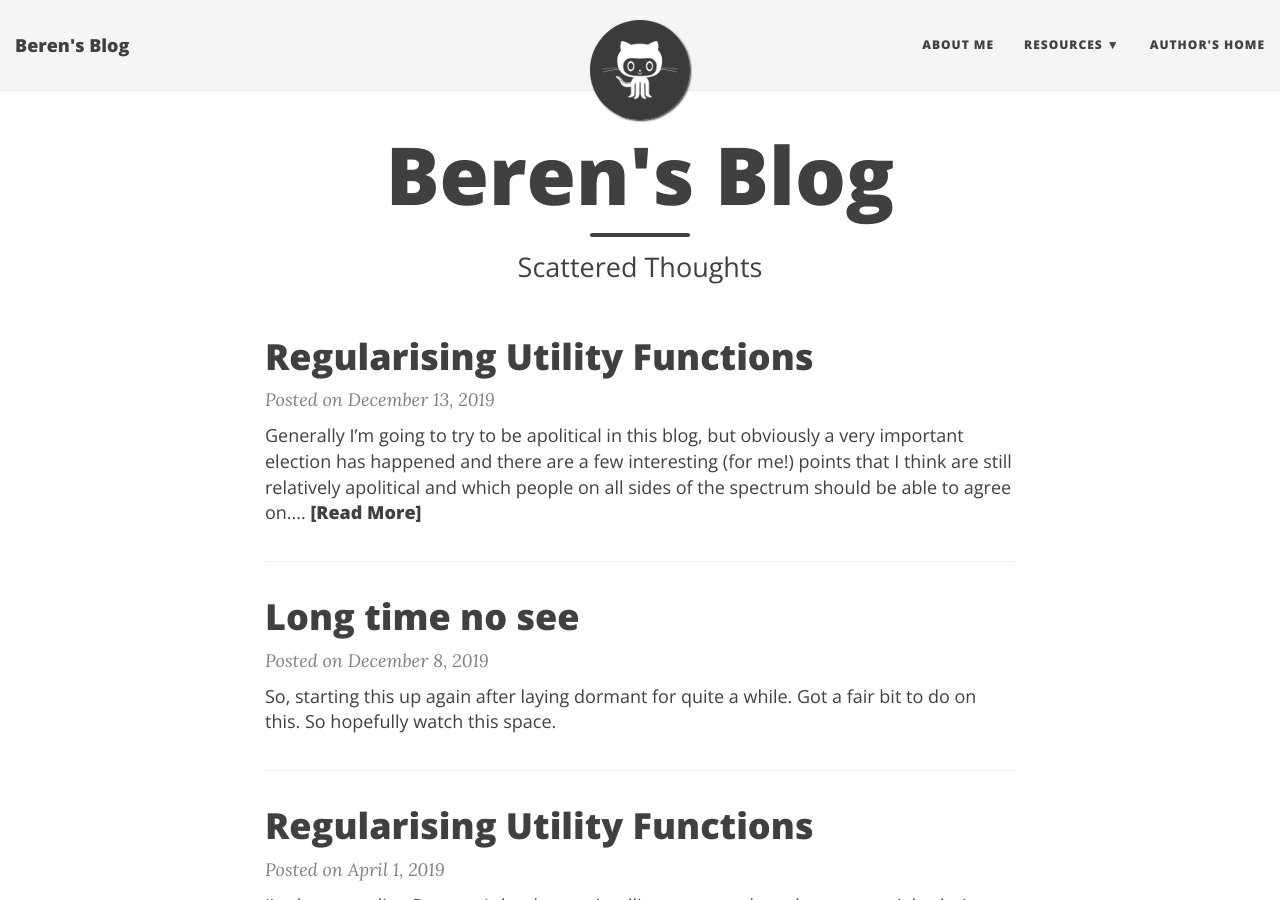
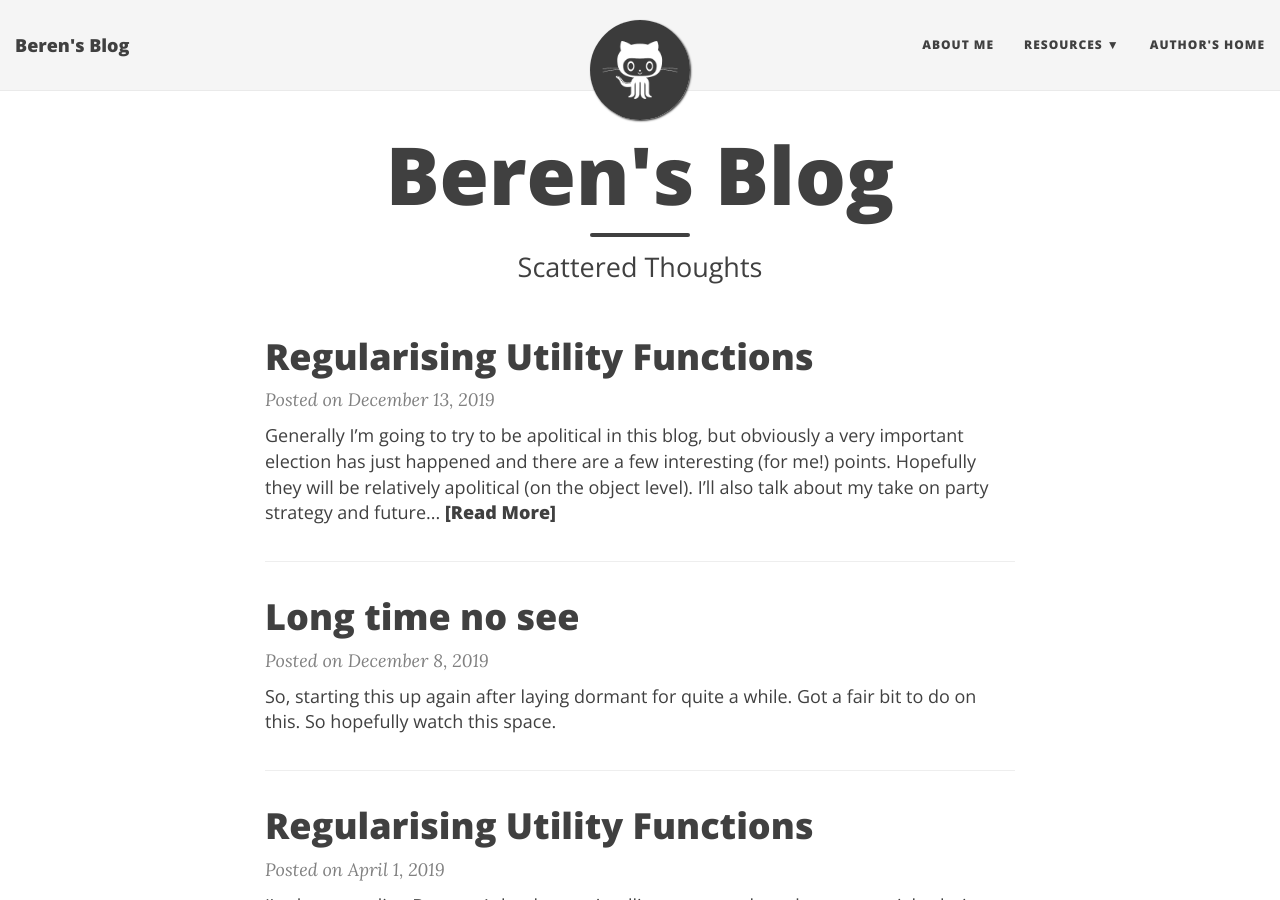
Before and after one commit to BerenMillidge/BerenMillidge.github.io, a Jekyll site: the page built from index.html, in a window 1280 px wide and 900 px high. Built offline with Jekyll 4.4.1, drawn with Linux system fonts in a browser that asks for light colours; nearby versions of some CDN libraries; the list of posts is cut into pages by our own code; some of the changed lines change nothing that is shown.

Commit message:
Update 2019-12-13-Thoughts-On-The-Election.md

```diff
--- a/_posts/2019-12-13-Thoughts-On-The-Election.md
+++ b/_posts/2019-12-13-Thoughts-On-The-Election.md
@@ -3,16 +3,14 @@
 title: "Regularising Utility Functions"
 ---
 
-Generally I'm going to try to be apolitical in this blog, but obviously a very important election has happened and there are a few interesting (for me!) points
-that I think are still relatively apolitical and which people on all sides of the spectrum should be able to agree on. I'll also talk about my take on party strategy and future
-for all sides in a hopefully relatively unbiased way.
+Generally I'm going to try to be apolitical in this blog, but obviously a very important election has just happened and there are a few interesting (for me!) points. Hopefully they will be relatively apolitical (on the object level). I'll also talk about my take on party strategy and future for all sides in a hopefully relatively unbiased way.
 
 Anyhow, what is interesting in my opinion about this election is the following:
 
 1.) The relative lack of party loyalty. What has surprised me the most is the massive conservative successes in the north/midlands in leave voting constituencies.
-Of course that was their strategy all along, and it is a huge vindication of that strategy (which dominic cummings has been planning since 2015 (-/cite!). What is impressive is that it actually worked.
+Of course that was their strategy all along, and it is a huge vindication of that strategy which Dominic Cummings has been planning at least [since 2014](https://dominiccummings.com/2014/06/30/my-report-for-business-for-britain-on-the-dynamics-of-the-debate-over-the-eu-and-a-small-but-telling-process-point-on-the-eu/)
 This means that voters are actually much more swayable than we generally think. Voters typically aren't voting out of blind loyalty. A strong campaign on a polarised wedge issue that voters care about
-can actually shift them to another party, even one that used to be anathema. Neither the home-counties tory, nor the post industrial working class labour voter are forever bound to their party.
+can actually shift them to another party, even one that used to be anathema. Neither the home-counties Tory, nor the post-industrial working-class Labour voter are forever bound to their party.
 Everyone in that sense is persuadable and votes on issues. This is actually a really good sign for democracy, in my opinion.
 
 2.) Realignment around urban/rural. This is the second biggest story. Remaining Labour and Lib-dem seats seem to be largely urban/student populations and not working class heartlands (by and by large).
@@ -21,48 +19,37 @@
 Boris Johnson's speech today in front of a banner with the "People's Government" seems emblematic of this.
 
 3.) There is actually a substantial majority in England for socially-conservative, fiscally liberal politics which had, in fact, been untapped for at least a decade.
-This is something I've been thinking about since 2014 when it was obvious then. It is not clear what Labour/Lib-dems can do to defeat this coalition in the immediate future, if the Tories manage to hold it together
-I think we are seeing a realignment here which will last for a political "epoch" (probably about 15-25 years). The split has been simmering for a while (at least since early 2010s) and has now become a widely acknowledged reality.
+This is something I've been thinking about since 2013-2014 when it was obvious then. It is not clear what Labour/Lib-dems can do to defeat this coalition in the immediate future, if the Tories manage to hold it together. I think we are seeing a realignment here which will last for a political "epoch" (probably about 15-25 years). The split has been simmering for a while (at least since early 2010s) and has now become a widely acknowledged reality.
 
-This also means that there isn't any real sort of efficient market in politics. There are potentially large interest group/vote coalitions that are going untapped, despite
-what seems to be large incentives for tapping them. That is interesting and it's worth pondering on why this is. Why is the "vote-market" less efficient than regular markets in this regard?
+This also means that there isn't any real sort of efficient market in politics. There are potentially large interest group/vote coalitions that are going untapped, despite what seems to be large incentives for tapping them. That is interesting and it's worth pondering on why this is. Why is the "vote-market" less efficient than regular markets in this regard?
 
 4.) Huge polarisation between Scotland and England. Independence is more likely if the SNP push for it although Tories are in a good position to say no. To keep the union together fundamentally a conciliatory policy towards understanding Scottish grievances
-plus a successful Brexit are likely necessary in the hope that the issue would slowly ebb away over time. Delay benefits the Tories here. I predict that if Brexit is not that damaging and no major economic crash then we will see a slow reduction of partisanship and polarisation,
-and active demands for Scottish independence will ebb.
+plus a successful Brexit are likely necessary in the hope that the issue would slowly ebb away over time. Delay benefits the Tories here. I predict that if Brexit is not that damaging and no major economic crash then we will see a slow reduction of partisanship and polarisation, and active demands for Scottish independence will ebb.
 
-5.) The importance of vote-splitting. Labour and the Lib-dems got hurt quite a bit by splitting their vote in many constituencies. The tories vs brexit party also got hurt, but I suspect less.
-The electoral pact between tories and brexit party is likely a significant part in their victory. It was a tactical mistake for Labour and the Lib-Dems not to agree a similar pact, and also for the Tories and Brexit party not to
-have extended their pact to cover all seats.
+5.) The importance of vote-splitting. Labour and the Lib-dems got hurt quite a bit by splitting their vote in many constituencies. The tories vs brexit party also got hurt, but I suspect less. The electoral pact between tories and brexit party is likely a significant part in their victory in the North and West-Midlands. It was a tactical mistake for Labour and the Lib-Dems not to agree a similar pact, and also for the Tories and Brexit party not to have extended their pact to cover all seats instead of just previously Tory seats.
 
-6.) There is clearly a stable (if slight) majority in England for Brexit. This has not changed since 2016. Despite the rhetoric before the election about the second referendum and people
-"realizing their mistake". This largely does not appear to have happened. This is likely because Brexit is fundamentally a values question and not an economic question.
-Ultimately it doesn't matter at all whether the 350m figure is correct or not. It's symbolic of values. The actual economic numbers are something nobody on either side really cares about.
+6.) There is clearly a stable (if slight) majority in England for Brexit. This has not changed since 2016. Despite the rhetoric before the election about the second referendum and people "realizing their mistake". This largely does not appear to have happened. This is likely because Brexit is fundamentally a values question and not an economic question. Ultimately it doesn't matter at all whether the 350m figure is correct or not. It's symbolic of values. The actual economic numbers are something nobody on either side really cares about.
 
-I think we have seen the now substantial realignment which will last for the next political epoch. In britain populism has effectively won enough to establish itself
-inside a major party. Now the realignment will occur I expect the current political fervour to start dying down again soon and getting back to normal, even if it's a very different
-(and largely unthinkable) from the perspective on 2015.
+I think we have seen the now substantial realignment which will last for the next political epoch. In britain populism has effectively won enough to establish itself inside a major party. Now the realignment will occur I expect the current political fervour to start dying down again soon and getting back to normal, even if it's a very different (and largely unthinkable) from the perspective on 2015.
 
-7.) How fast major political realignments can occur. The past 4 years would have been essentially unimaginable to somebody in the mainstream of 2015.
-It certainly took me by surprise. Who knows what will happen in the next 4 years. Personally I think now that the realignment has fundamentally occured and some form of populism has won
-that things will slowly settle down polictically in the UK, and that politics will be fundamentally much less exciting after Brexit is done for a while.
-Until the next realignment takes place.
+7.) How fast major political realignments can occur. The past 4 years would have been essentially unimaginable to somebody in the mainstream of 2015. It certainly took me by surprise. Who knows what will happen in the next 4 years. Personally I think now that the realignment has fundamentally occured and some form of populism has won
+that things will slowly settle down polictically in the UK, and that politics will be fundamentally much less exciting after Brexit is done for a while. Until the next realignment takes place.
 
 Thoughts on strategies for the major parties going forward:
 
-Labour:
+**Labour:**
   Labout have obviously had a grievous defeat, but their problems are actually much less severe than they seem long term. Their key issue is that they have fundamentally lost
-  their previous northern/west midlands working class heartlands as part of the realignment. They now have a fundamental choice which will shape their identity for the next decade or beyond.
-  Whether to a.) accept the loss of working class heartlands and focus on increasingly core demographics of urban knowledge workers, students, and immigrants.
-  or to b.) refocus their efforts on winning back the working class heartlands against the now one-nation tories. This tension has existed and built in the party all through this decade and now it has come to a head.
+  their previous northern/west midlands working class heartlands as part of the realignment. They now have a fundamental choice which will shape their identity for the next decade or beyond. This choise is:
+  * a.) accept the loss of working class heartlands and focus on increasingly core demographics of urban knowledge workers, students, and immigrants.
+  * b.) refocus their efforts on winning back the working class heartlands against the now one-nation tories. This tension has existed and built in the party all through this decade and now it has come to a head.
   Advantages with a.)
-    - Have a clear message on Brexit, social policies, economic policies etc
-    - Ties closely with natural demographics and tendencies of MPs/media etc
-    - Not tied to (now-judged-to-be-failed) political program of Corbyn.
+    * - Have a clear message on Brexit, social policies, economic policies etc
+    * - Ties closely with natural demographics and tendencies of MPs/media etc
+    * - Not tied to (now-judged-to-be-failed) political program of Corbyn.
   Disadvantages with a.)
-    - Cedes naturally labour voting groups to tories
-    - Unclear if they have demographics sufficient for majority with their new core.
-    - In stringent competition with lib-dems for same demographics.
+    * - Cedes naturally labour voting groups to tories
+    * - Unclear if they have demographics sufficient for majority with their new core.
+    * - In stringent competition with lib-dems for same demographics.
 
    Especially immediately after the election we can expect vast pressure within Labour to go with a.) and repudiate corbynism and take Labour away from working class roots.
    In my opinion this is a strategic mistake since it essentially gives the tories their old heartlands for free (which would otherwise be very difficult for them to consolidate)
@@ -71,26 +58,25 @@
 
    If they go after their heartlands with a more pro-brexit message then these are advantages/disadvantages:
    Advantages:
-    - Can potentially win back all losses in 2025 when no major wedge issue like Brexit is likely to be on the table
+    * - Can potentially win back all losses in 2025 when no major wedge issue like Brexit is likely to be on the table
    Disadvantages:
-    - May alienate urban/student demographics
-    - Harder to compete with lib dems here. May undermine this strategy completely. Potential result if they go all-in on this strategy is a coalition government with the lib-dems.
+    * - May alienate urban/student demographics
+    * - Harder to compete with lib dems here. May undermine this strategy completely. Potential result if they go all-in on this strategy is a coalition government with the lib-dems.
 
    The primary issues for Labour is defining its identity, and dealing with their competition over core demographics with the lib-dems. The lib-dem challenge may or may not be severe in 2025.
    This depends largely on the effectiveness of lib-dem leadership after this election. Potential pacts/mergers would be of a large benefit to labour to prevent damaging vote-splitting
    as seen in this election. Ultimately labour must choose what demographics it wants to target. What we have seen in part this election is that "chasing two rabbits"
    just does not work.
 
-   Personally I expect the Tories to do worse and Labour to do significantly better in the next election, if for no other reason than regression to the mean. Tales of Labour's demise are greatly exaggerated
-   in the heat of the moment.
+   Personally I expect the Tories to do worse and Labour to do significantly better in the next election, if for no other reason than regression to the mean. Tales of Labour's demise are greatly exaggerated in the heat of the moment.
 
-Tories:
+**Tories:**
   Have won a substantial victory but now have to a.) actually implement and succeed at Brexit and related promises. 2.) Consolidate their gains against labour in working class northern areas.
   These are by no means guaranteed in the future, especially if labour make a strong attack on them again and this time without the brexit wedge issue. There is still a substantial danger they will lose their gains come 2025.
   There are three key threats the tories face:
-    1.) Failed brexit negotiations. If Brexit fails in that the economy really suffers OR negotiations drag on forever then this will put tories in a tough position
+    * 1.) Failed brexit negotiations. If Brexit fails in that the economy really suffers OR negotiations drag on forever then this will put tories in a tough position
     and may reverse many of their gains.
-    2.) Scotland. Dealing with the SNP is going to be a key issue of 2020-2024 period. Key aim is to deny scotland a second referendum while working to push through brexit to remove that wedge
+    * 2.) Scotland. Dealing with the SNP is going to be a key issue of 2020-2024 period. Key aim is to deny scotland a second referendum while working to push through brexit to remove that wedge
     and make it irrevocable while offering other concessions to calm SNP ardour. Delay must be the watchword with Scotland. Any delay on a second referendum is good (assuming a good brexit outcome)
     3.) Failure to consolidate/keep current coalition together for 2024. The current coalition of "leave voters" is likely unstable without the unifying issue of Brexit.
     A key post-brexit strategic issue must be finding some common ground emotionally resonant enough to keep this coalition together against Labour attacks.
```
